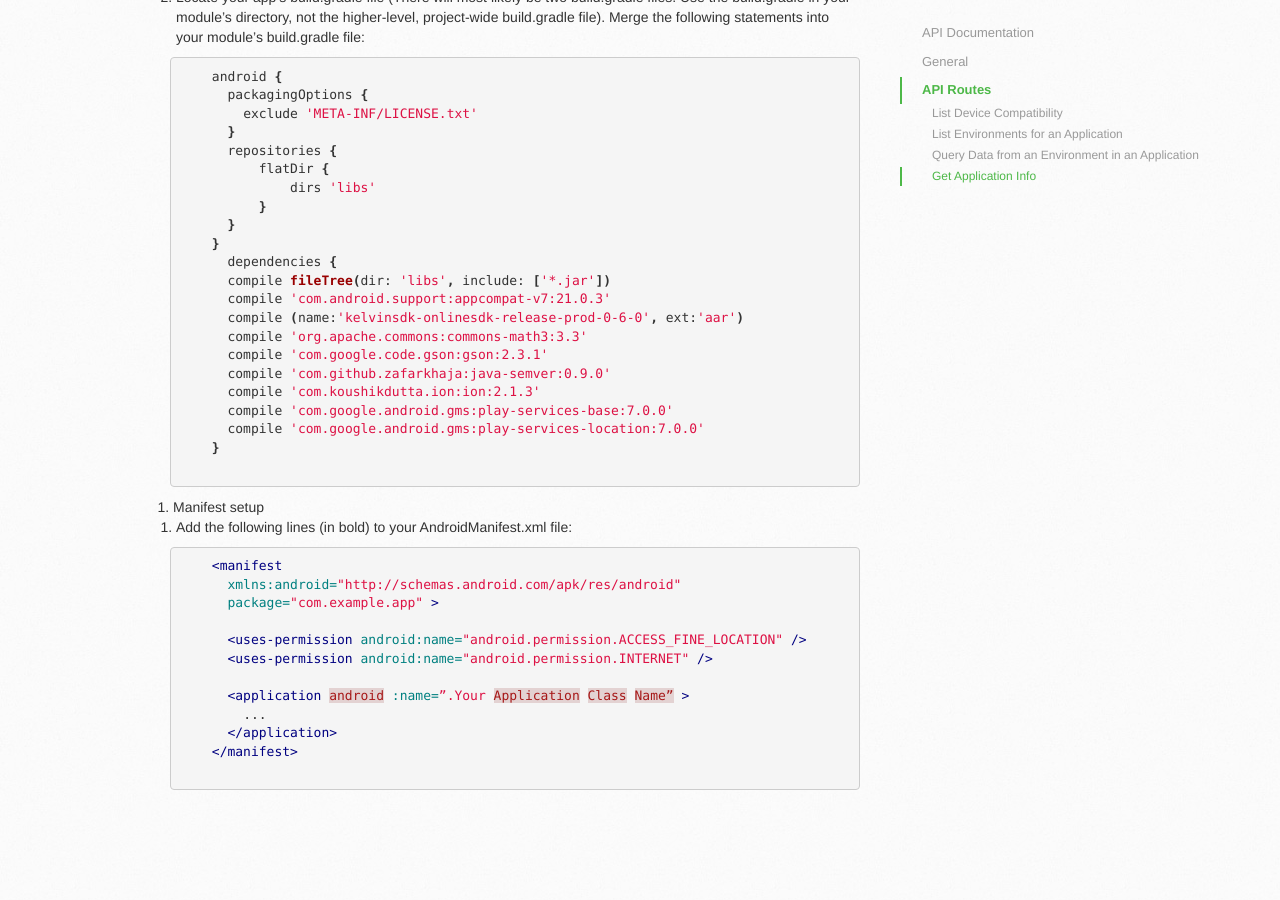
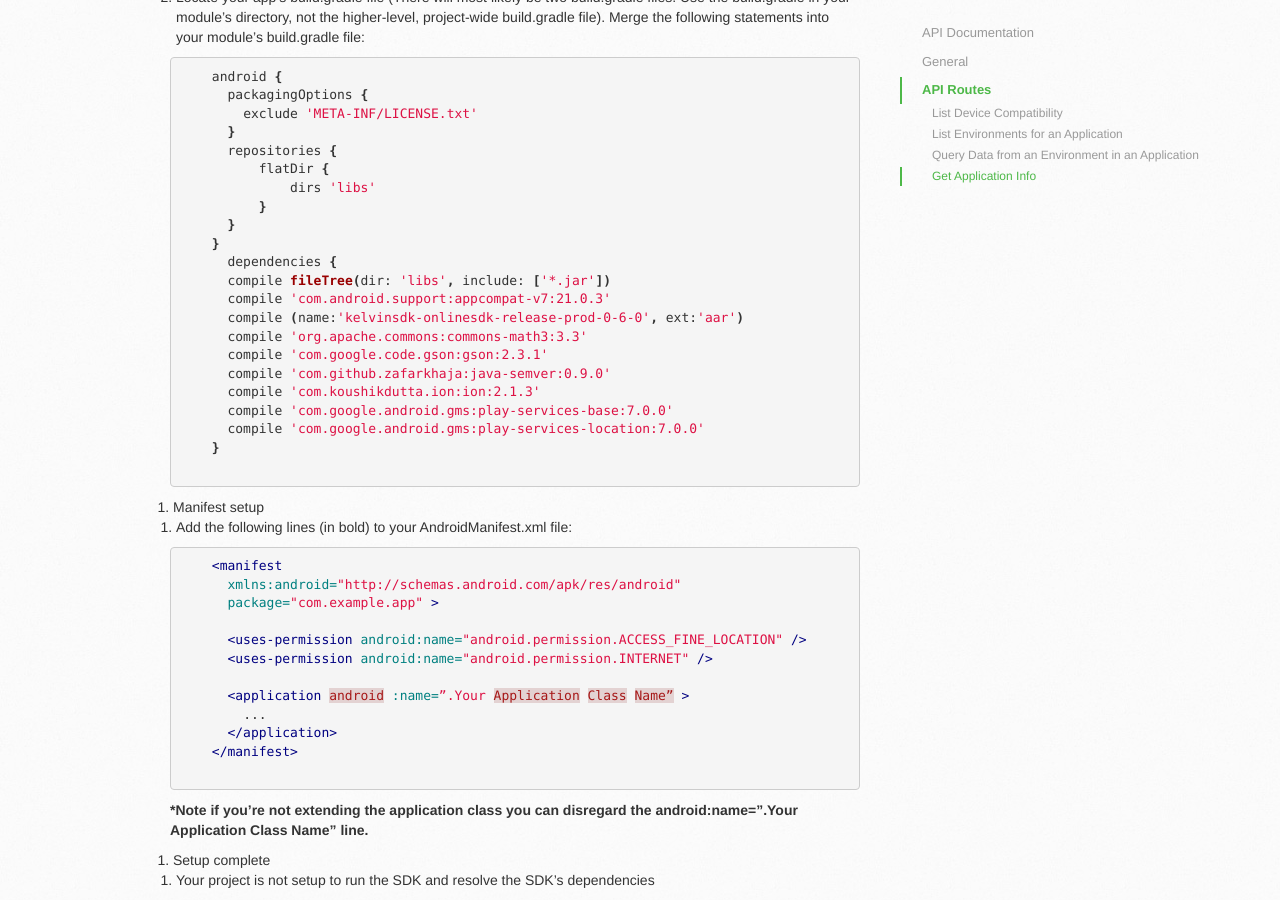
Before and after one commit to SenseAI/SenseAI.github.io, a Jekyll site: the page built from index.markdown, in a window 1280 px wide and 900 px high, scrolled down 10263 px. Built offline with Jekyll 4.4.1, drawn with Linux system fonts in a browser that asks for light colours; nearby versions of some CDN libraries; before the commit the page ends 11063 px from its top, so only the background shows below that.

Commit message:
Added final line item to implementation basics section

```diff
--- a/index.markdown
+++ b/index.markdown
@@ -578,3 +578,8 @@ The SDK doesn’t cache predictions, it simply returns them to the parent app an
       </application>
     </manifest>
     {% endhighlight %}
+
+  <b>*Note if you’re not extending the application class you can disregard the android:name=”.Your Application Class Name” line.</b>
+
+  5. Setup complete
+     1. Your project is not setup to run the SDK and resolve the SDK's dependencies
```
Also changed, not shown: 1 other file.
